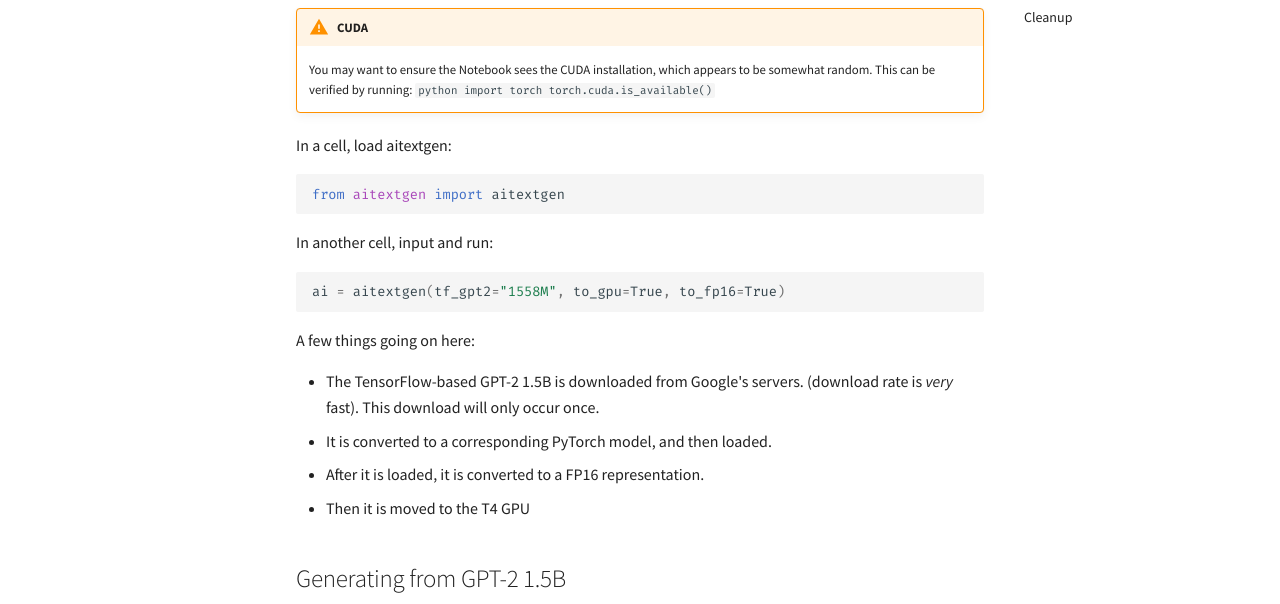
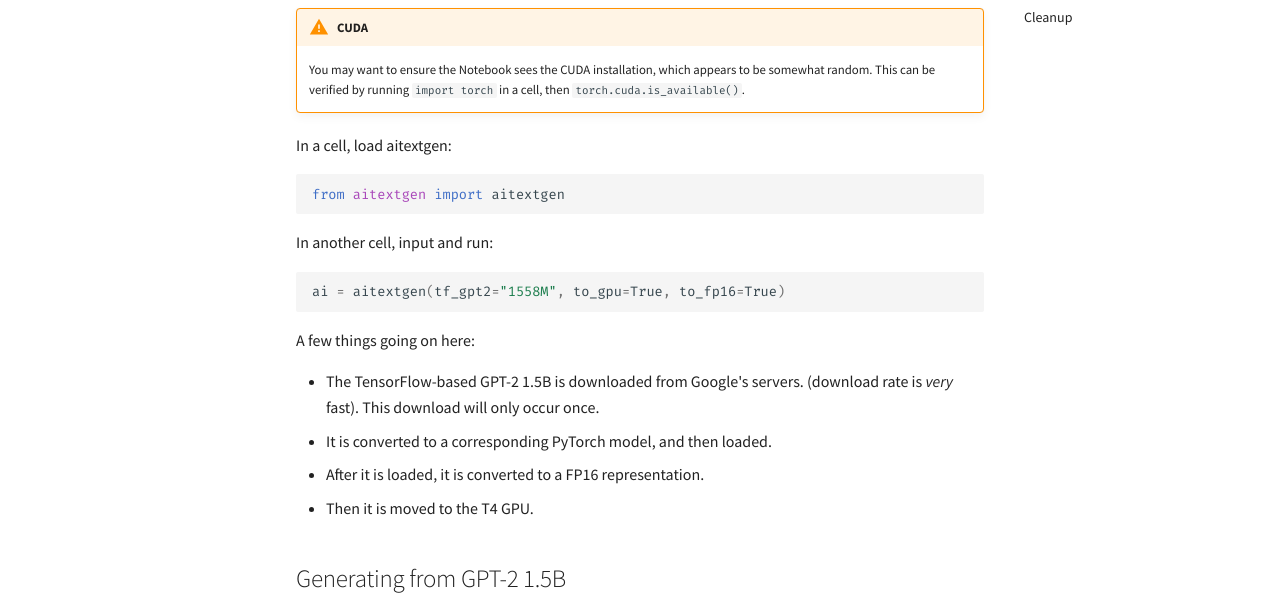
Before and after one commit to minimaxir/aitextgen, an MkDocs documentation site: the page built from docs/tutorials/generate_1_5b.md, in a window 1280 px wide and 1400 px high, scrolled down 1176 px. Shown: the part 199-803 px from the top of the window. Built offline with MkDocs 1.6.1 and Material for MkDocs 9.7.7, drawn with Linux system fonts in a browser that asks for light colours; comment, search, counter and statistics services are not loaded; some of the changed text lies outside the part shown.

Commit message:
Notebooks + Links

````diff
--- a/docs/tutorials/generate_1_5b.md
+++ b/docs/tutorials/generate_1_5b.md
@@ -44,11 +44,7 @@
 
 <!-- prettier-ignore -->
 !!! warning "CUDA"
-    You may want to ensure the Notebook sees the CUDA installation, which appears to be somewhat random. This can be verified by running:
-    ```python
-    import torch
-    torch.cuda.is_available()
-    ```
+    You may want to ensure the Notebook sees the CUDA installation, which appears to be somewhat random. This can be verified by running `import torch` in a cell, then `torch.cuda.is_available()`.
 
 In a cell, load aitextgen:
 
@@ -67,7 +63,7 @@
 - The TensorFlow-based GPT-2 1.5B is downloaded from Google's servers. (download rate is _very_ fast). This download will only occur once.
 - It is converted to a corresponding PyTorch model, and then loaded.
 - After it is loaded, it is converted to a FP16 representation.
-- Then it is moved to the T4 GPU
+- Then it is moved to the T4 GPU.
 
 ## Generating from GPT-2 1.5B
 
````
Also changed, not shown: other parts of docs/tutorials/generate_1_5b.md (+2 -0 lines), README.md (+6 -4 lines), 2 other files.
